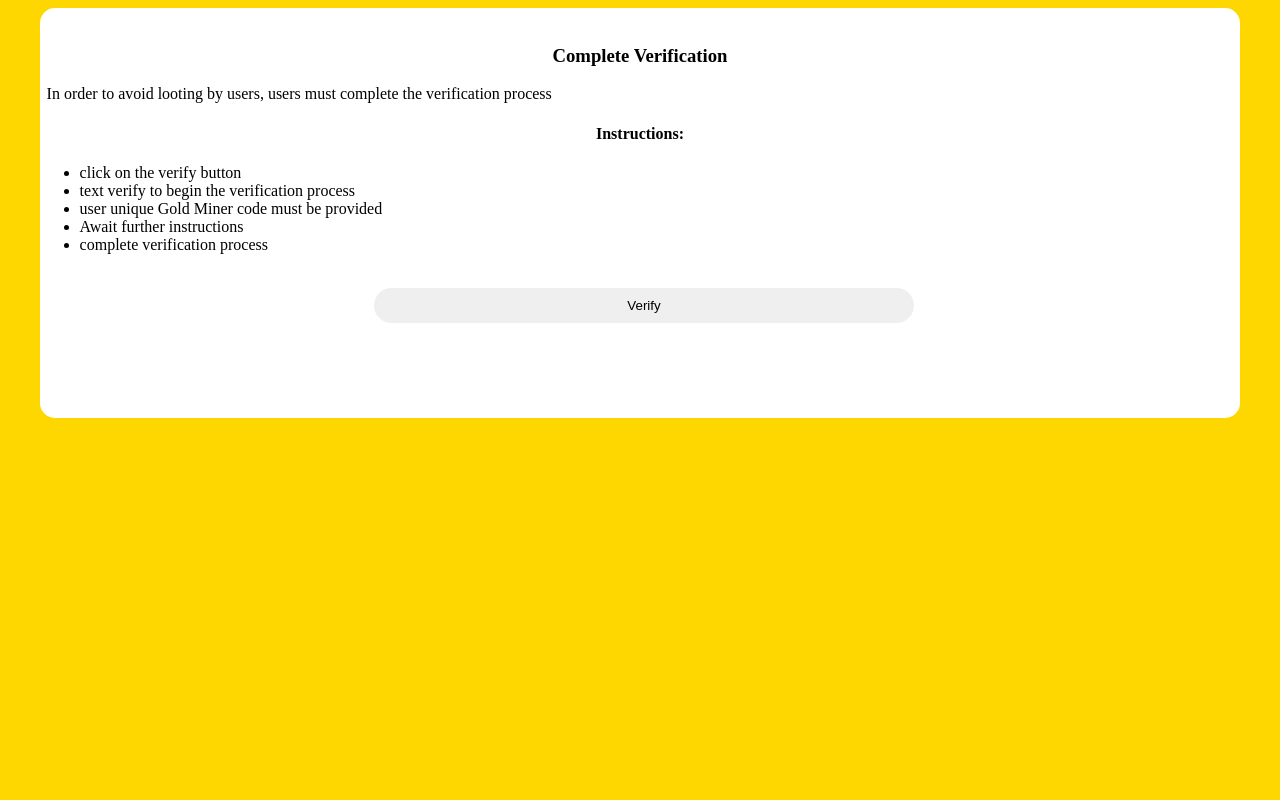
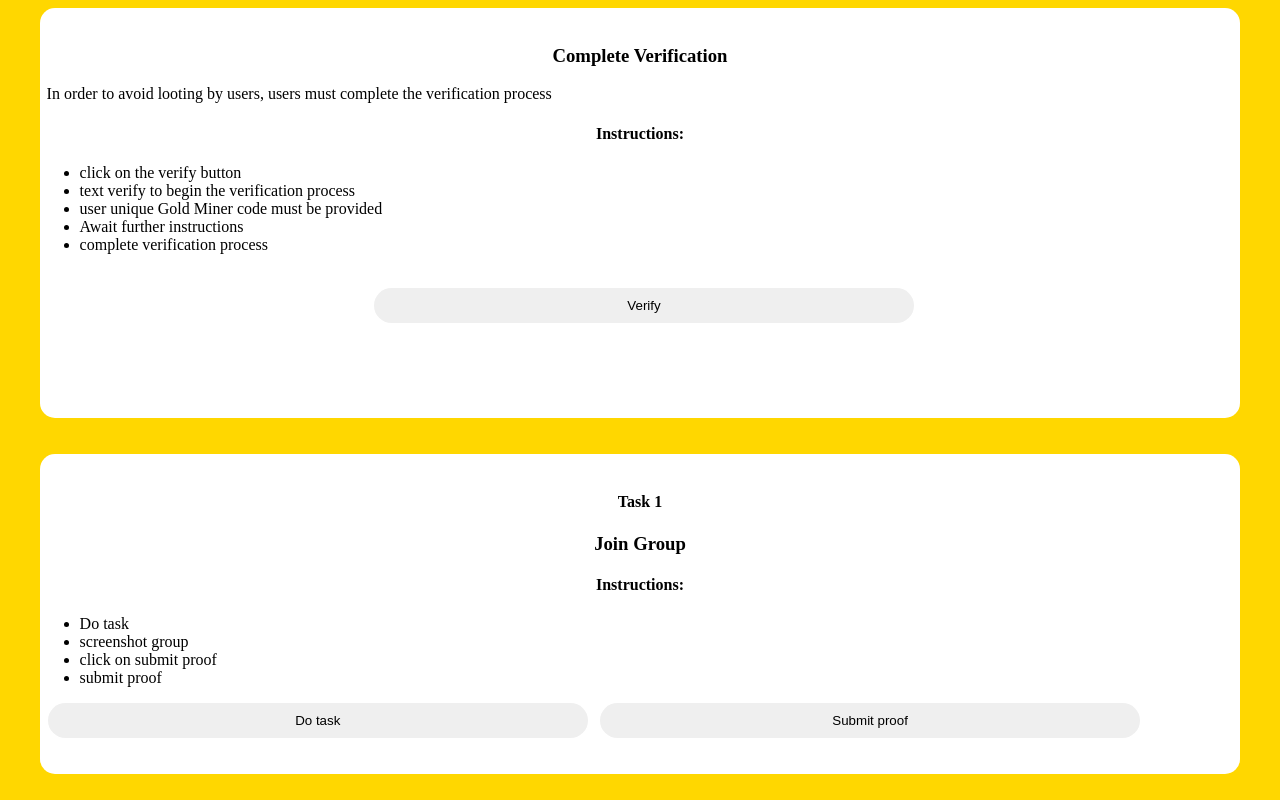
Before and after one commit to 001-Godstrike/legendary-engine, a plain HTML site: page task.html in a window 1280 px wide. Drawn offline with Linux system fonts and the light colour scheme.

Commit message:
modified

```diff
--- a/task.html
+++ b/task.html
@@ -42,5 +42,31 @@
 
     </div>
 
+    <br><br>
+    <div class="container2">
+    <br>
+    <div class="text">
+    <h4>Task 1</h4>
+                                    <h3>Join Group</h3>
+                                    <h4>Instructions:</h4>
+                                    </div>
+                                        <ul>
+                                        <li>Do task</li>
+                                        <li>screenshot group</li>
+                                        <li>click on submit proof</li>
+                                        <li>submit proof</li>
+                                        </ul>
+
+
+                                                                                                                                                              <a href="https://chat.whatsapp.com/F82xfMuAA3d7qCjHBXmOMx?mode=ac_t">
+                                                                                                                                                                          <button type="submit">Do task</button>
+                                                                                                                                                                                  </a>
+                                                                                                                                                                                          <a href="https://wa.me/message/XRDBCWFYT4LWK1">
+                                                                                                                                                                                                      <button type="submit">Submit proof</button>
+                                                                                                                                                                                                              </a>
+                                                                                                                                                                                                                      </div>
+
+                                                                                                                                                                                                                                  </div>
+
 </body>
 </html>
```
